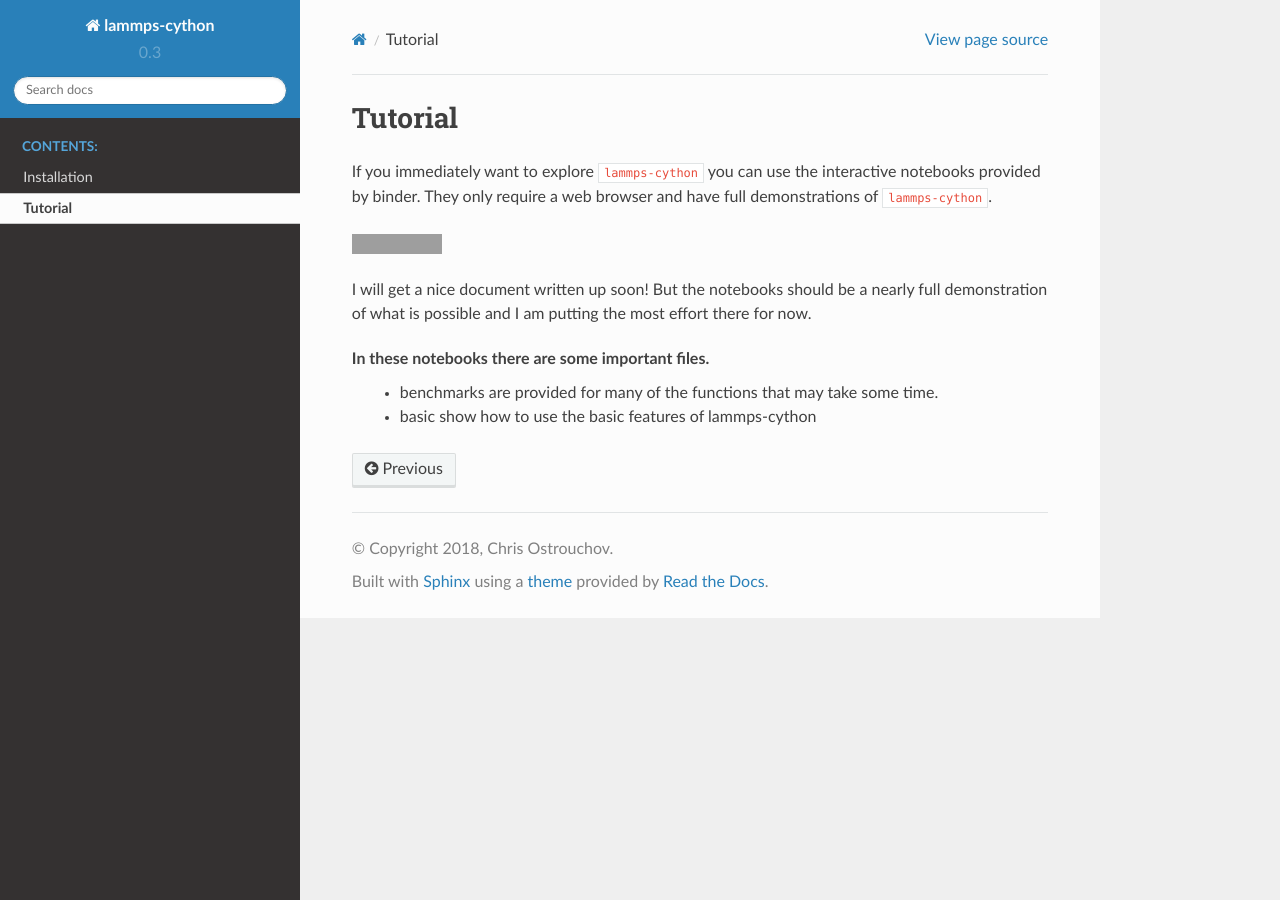
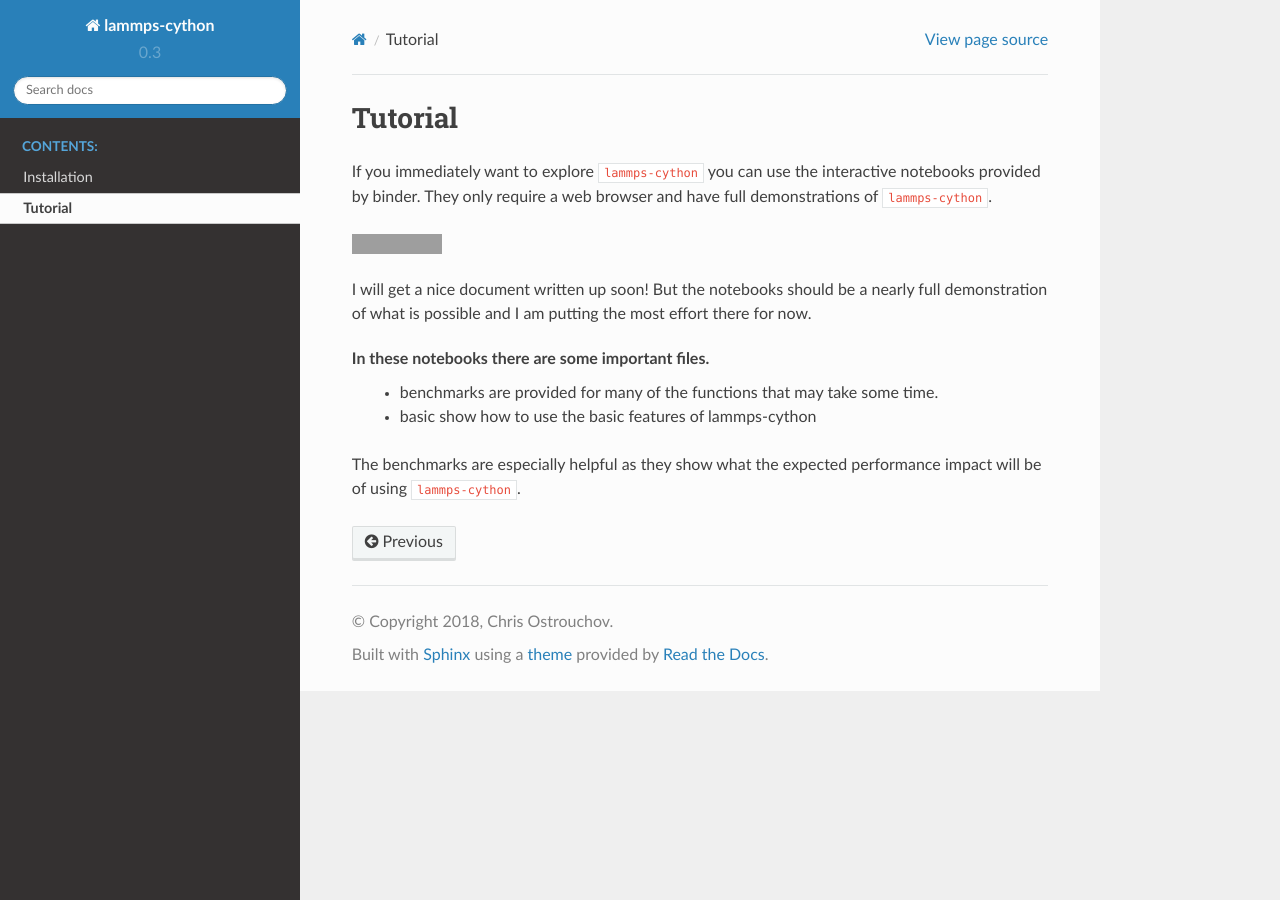
Before and after one commit to costrouc/lammps-cython, a Sphinx documentation site: the page built from docs/tutorial.rst, in a window 1280 px wide. Built offline with Sphinx 7.4.7 and the Read the Docs theme 2.0.0, drawn with Linux system fonts in a browser that asks for light colours; grey boxes are pictures that could not be loaded.

Commit message:
Adding benchmark note

```diff
--- a/docs/tutorial.rst
+++ b/docs/tutorial.rst
@@ -15,3 +15,6 @@ the most effort there for now.
 In these notebooks there are some important files.
   - benchmarks are provided for many of the functions that may take some time.
   - basic show how to use the basic features of lammps-cython
+
+The benchmarks are especially helpful as they show what the expected
+performance impact will be of using ``lammps-cython``.
```
